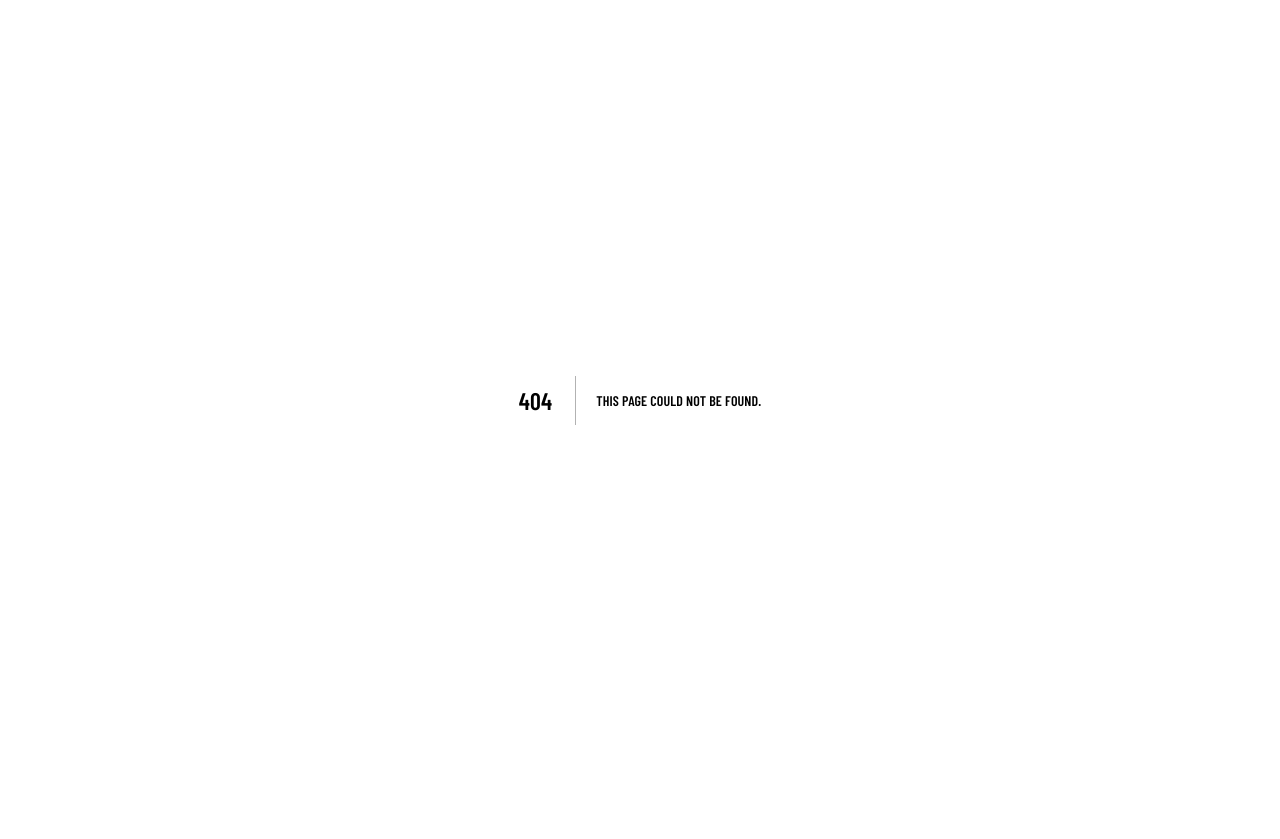
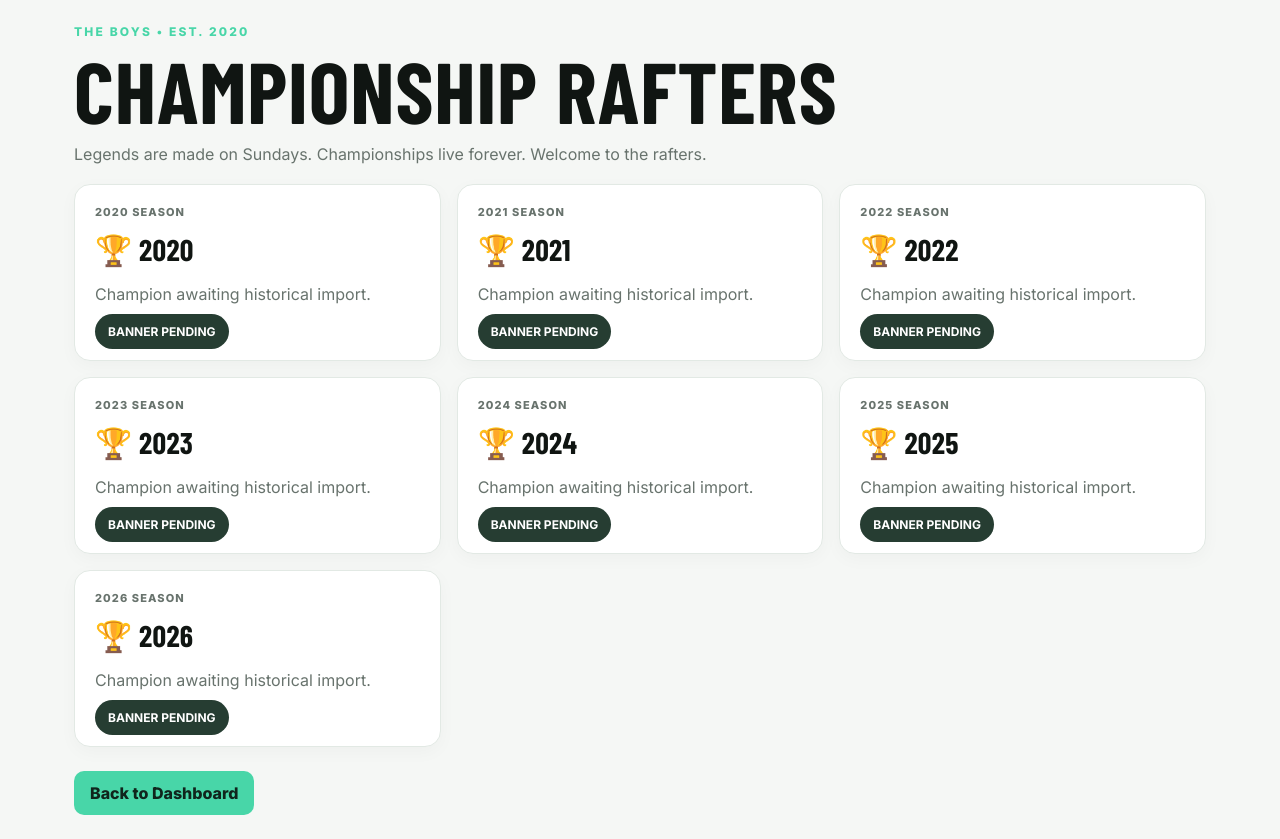
Before and after one commit to tlaird29/the-boys-league-hq, a Next.js app: page /rafters in a window 1280 px wide. Before the commit this address had no page. Before the commit the page ends 800 px from the top, so only its background shows below. Built offline with nearby package versions, Linux system fonts and the light colour scheme; a web font is replaced by a local one.

Commit message:
Add Championship Rafters page

```diff
--- /dev/null
+++ b/app/rafters/page.tsx
@@ -0,0 +1,37 @@
+
+import Link from "next/link";
+
+const seasons = [2020, 2021, 2022, 2023, 2024, 2025, 2026];
+
+export default function RaftersPage() {
+  return (
+    <main className="shell">
+      <div className="kicker">THE BOYS • EST. 2020</div>
+      <h1>CHAMPIONSHIP RAFTERS</h1>
+
+      <p className="muted">
+        Legends are made on Sundays. Championships
+        live forever. Welcome to the rafters.
+      </p>
+
+      <div className="grid">
+        {seasons.map((year) => (
+          <section className="card span4" key={year}>
+            <div className="label">{year} SEASON</div>
+            <h2 style={{ marginTop: 12 }}>🏆 {year}</h2>
+            <p className="muted">
+              Champion awaiting historical import.
+            </p>
+            <span className="pill">BANNER PENDING</span>
+          </section>
+        ))}
+      </div>
+
+      <div style={{ marginTop: 24 }}>
+        <Link href="/" className="button">
+          Back to Dashboard
+        </Link>
+      </div>
+    </main>
+  );
+}
```
